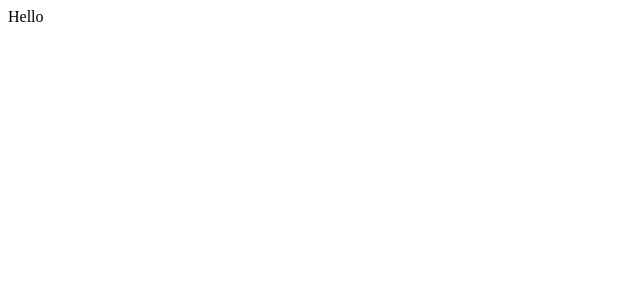
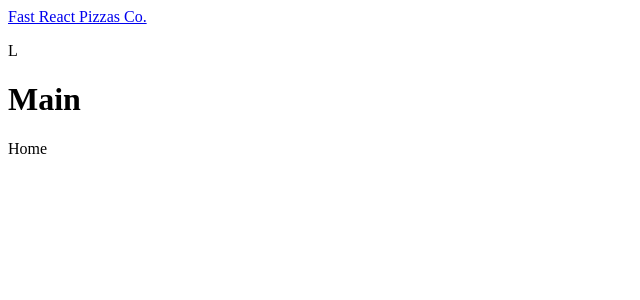
Before and after one commit to lubomir80/10.pizza-order, a React (Vite) app: page / in a window 1280 px wide. Shown: the top 300 px of the page, without its empty margins (0-640 px from the left). Built offline with nearby package versions, Linux system fonts and the light colour scheme; the HTML template or start-up script is replaced by a standard one.

Commit message:
routerDom

```diff
--- a/package.json
+++ b/package.json
@@ -14,6 +14,7 @@
     "react": "^18.2.0",
     "react-dom": "^18.2.0",
     "react-redux": "^8.1.2",
+    "react-router": "^6.15.0",
     "react-router-dom": "^6.15.0"
   },
   "devDependencies": {
--- a/src/App.jsx
+++ b/src/App.jsx
@@ -1,6 +1,39 @@
+import { RouterProvider, createBrowserRouter } from "react-router-dom"
+import Layout from "./Layout"
+
+
+const router = createBrowserRouter([
+   {
+      element: <Layout />,
+      children: [
+         {
+            path: '/',
+            element: <div >Home</div>,
+         },
+         {
+            path: "/menu",
+            element: <div>Menu</div>
+         },
+         {
+            path: "/cart",
+            element: <div>Cart</div>
+         },
+         {
+            path: "/order/new",
+            element: <div>Create Order</div>
+         },
+         {
+            path: "/order/:orderId",
+            element: <div>Order</div>
+         },
+      ]
+   },
+
+])
+
 
 function App() {
-   return <div>Hello</div>
+   return <RouterProvider router={router} />
 }
 
 export default App
--- /dev/null
+++ b/src/Header.jsx
@@ -0,0 +1,12 @@
+import { Link } from 'react-router-dom'
+
+function Header() {
+   return (
+      <header>
+         <Link to="/" >Fast React Pizzas Co.</Link>
+         <p>L</p>
+      </header>
+   )
+}
+
+export default Header
--- /dev/null
+++ b/src/Layout.jsx
@@ -0,0 +1,18 @@
+import Header from "./Header"
+import { Outlet } from 'react-router'
+
+function Layout() {
+   return (
+      <div>
+         <Header />
+
+         <main>
+            <h1>Main</h1>
+            <Outlet />
+         </main>
+
+      </div>
+   )
+}
+
+export default Layout
```
Also changed, not shown: src/features/cart/CartOverview.jsx (added, +15 -0 lines), 1 other file (tests, documents, lock files or other folders).
